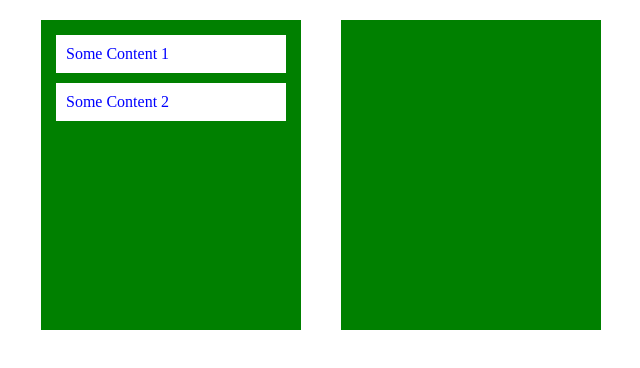
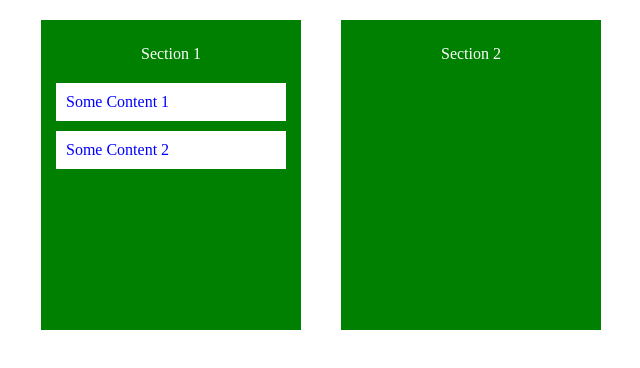
Before and after one commit to pragyakar/react-dnd, a React (Create React App) app: page / in a window 1280 px wide. Shown: the top 368 px of the page, without its empty margins (319-959 px from the left). Built offline with nearby package versions, Linux system fonts and the light colour scheme.

Commit message:
:sparkles: Added section titles

```diff
--- a/src/App.css
+++ b/src/App.css
@@ -3,6 +3,13 @@
   display: flex;
   justify-content: center;
 }
+
+.section-title {
+  color: #fff;
+  margin: 20px;
+  text-align: center;
+}
+
 .item {
   padding: 10px;
   color: blue;
--- a/src/components/dnd/dnd.jsx
+++ b/src/components/dnd/dnd.jsx
@@ -7,11 +7,11 @@ class Dnd extends React.Component {
   render() {
     return (
       <div className="container">
-        <Droppable id="dr1">
+        <Droppable id="dr1" boxTitle="Section 1">
           <Draggable id="item1">Some Content 1</Draggable>
           <Draggable id="item2">Some Content 2</Draggable>
         </Droppable>
-        <Droppable id="dr1">
+        <Droppable id="dr1" boxTitle="Section 2">
         </Droppable>
       </div>
     )
--- a/src/components/dnd/draggable/draggable.jsx
+++ b/src/components/dnd/draggable/draggable.jsx
@@ -13,6 +13,7 @@ class Draggable extends React.Component {
 
    render() {
     return (
+      <React.Fragment>
       <div
         id={this.props.id}
         className='draggable-item'
@@ -20,10 +21,12 @@ class Draggable extends React.Component {
         onDragStart={this.drag}
         onDragOver={this.dontAllowDrop}
       >
+
         <div className="item">
           {this.props.children}
         </div>
       </div>
+      </React.Fragment>
     )
   }
 }
--- a/src/components/dnd/droppable/droppable.jsx
+++ b/src/components/dnd/droppable/droppable.jsx
@@ -21,6 +21,9 @@ class Droppable extends React.Component {
         onDrop={this.drop}
         onDragOver={this.allowDrop}
       >
+      <div className="section-title">
+        {this.props.boxTitle}
+      </div>
         {this.props.children}
       </div>
     )
```
